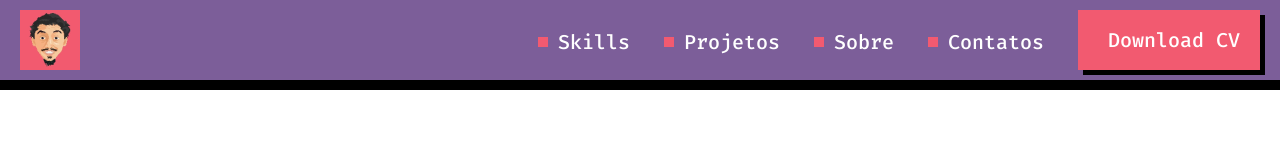
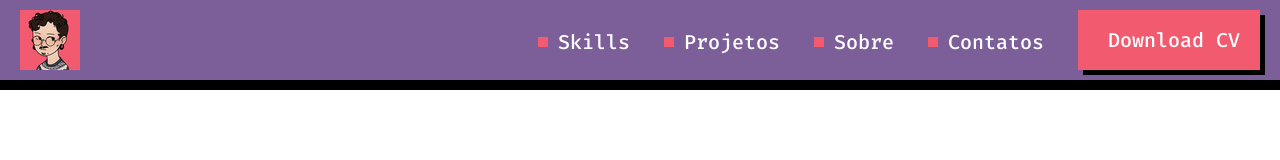
Before and after one commit to rodrigonjusto/curso-html-css-feliz, a plain HTML site: page index.html in a window 1280 px wide. Drawn offline with Linux system fonts and the light colour scheme.

Commit message:
Altera logo

```diff
--- a/index.html
+++ b/index.html
@@ -12,7 +12,7 @@
 </head>
 <body>
     <header>
-        <img src="assets/img/logo.png" alt="Avatar do Marco Bruno">
+        <img src="assets/img/logo2.png" alt="Avatar do Rodrigo Nuccini">
 
         <nav>
             <a href="" lang="en">Skills</a>
```
